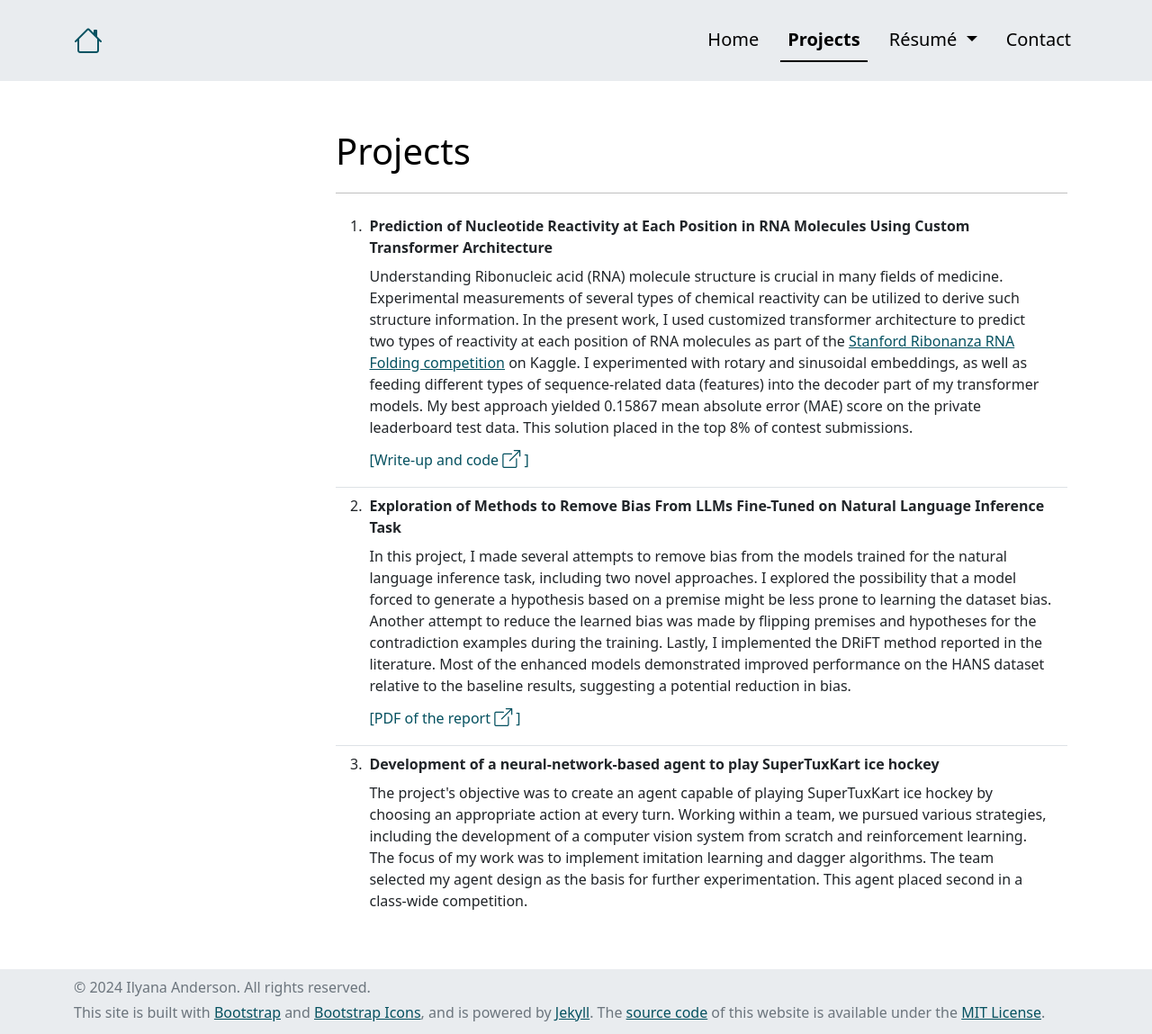
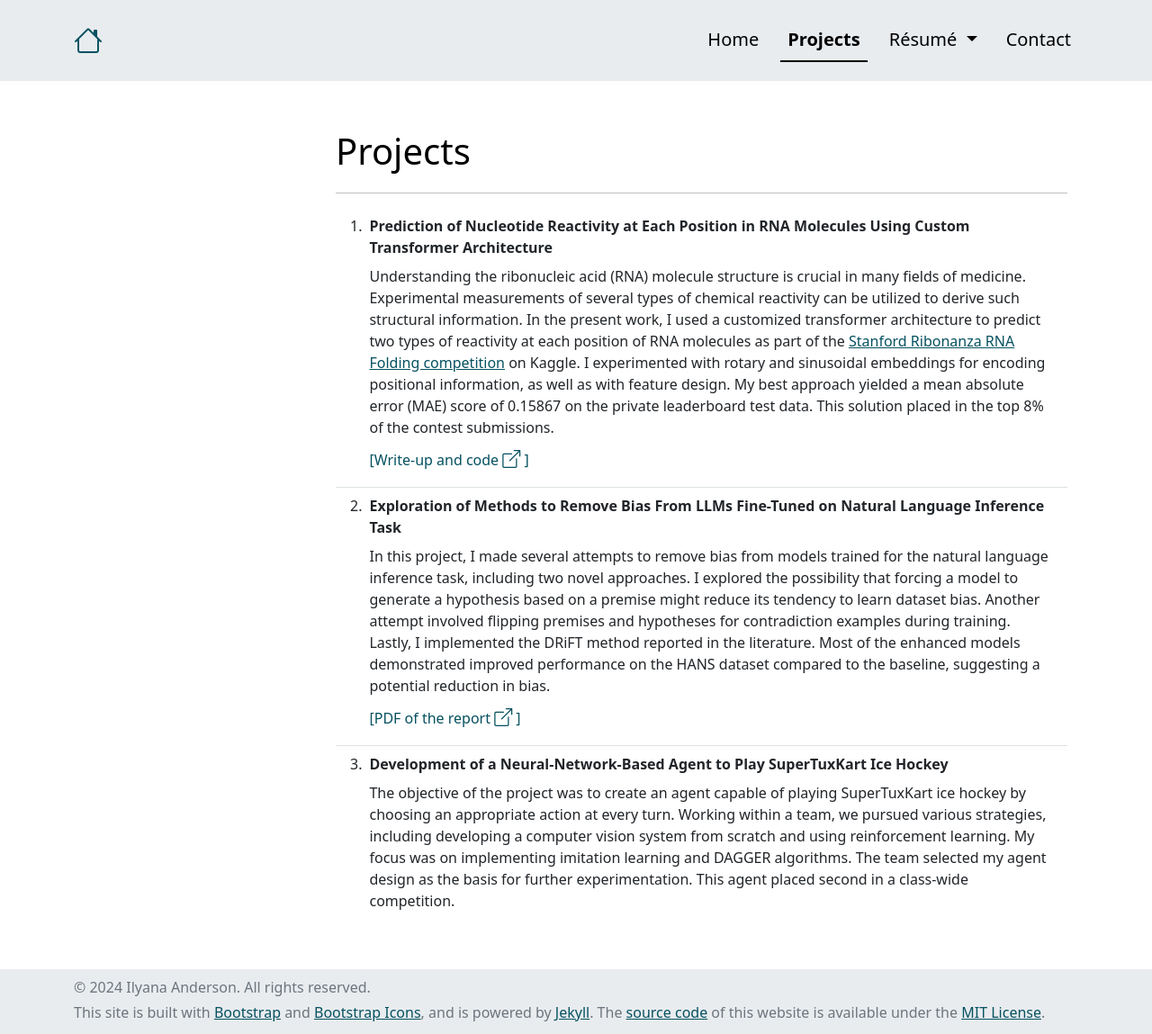
Before and after one commit to ilyanaanderson/ilyanaanderson.github.io, a Jekyll site: the page built from docs/projects.html, in a window 1280 px wide. Shown: the whole page at 90% size. Built offline with Jekyll 4.4.1, drawn with Linux system fonts in a browser that asks for light colours.

Commit message:
updated resume and project descriptions

```diff
--- a/docs/projects.html
+++ b/docs/projects.html
@@ -18,17 +18,17 @@ permalink: /projects
                 <div class="fw-bold mb-2">Prediction of Nucleotide Reactivity at Each Position in RNA Molecules
                   Using Custom Transformer Architecture</div>
                 <div class="mb-2">
-                  Understanding Ribonucleic acid (RNA) molecule structure is crucial in many fields of medicine.
+                  Understanding the ribonucleic acid (RNA) molecule structure is crucial in many fields of medicine.
                   Experimental measurements of several types of chemical reactivity can be utilized to derive such
-                  structure information. In the present work, I used customized transformer architecture to predict
+                  structural information. In the present work, I used a customized transformer architecture to predict
                   two types of reactivity at each position of RNA molecules as part
                   of the
                   <a href="https://www.kaggle.com/competitions/stanford-ribonanza-rna-folding/overview" class="text-info-emphasis">
                     Stanford
                     Ribonanza RNA Folding competition</a> on Kaggle. I experimented with rotary and sinusoidal
-                    embeddings, as well as feeding different types of sequence-related data (features) into the decoder
-                    part of my transformer models. My best approach yielded 0.15867 mean absolute error (MAE)
-                    score on the private leaderboard test data. This solution placed in the top 8% of contest
+                    embeddings for encoding positional information, as well as with feature design. My best approach
+                    yielded a mean absolute error (MAE) score of 0.15867 on the private leaderboard test data.
+                    This solution placed in the top 8% of the contest
                     submissions.
                 </div>
                 <div class="mb-2">
@@ -42,13 +42,13 @@ permalink: /projects
               <div class="ms-2 me-auto">
                 <div class="fw-bold mb-2">Exploration of Methods to Remove Bias From LLMs Fine-Tuned on Natural
                   Language Inference Task</div>
-                <div class="mb-2">In this project, I made several attempts to remove bias from the models trained
+                <div class="mb-2">In this project, I made several attempts to remove bias from models trained
                   for the natural language inference task, including two novel approaches. I explored the possibility
-                  that a model forced to generate a hypothesis based on a premise might be less prone to learning the
-                  dataset bias. Another attempt to reduce the learned bias was made by flipping premises and hypotheses
-                  for the contradiction examples during the training. Lastly, I implemented the DRiFT method reported in
+                  that forcing a model to generate a hypothesis based on a premise might reduce its tendency to learn
+                  dataset bias. Another attempt involved flipping premises and hypotheses
+                  for contradiction examples during training. Lastly, I implemented the DRiFT method reported in
                   the literature. Most of the enhanced models demonstrated improved performance on the HANS dataset
-                  relative to the baseline results, suggesting a potential reduction in bias.</div>
+                  compared to the baseline, suggesting a potential reduction in bias.</div>
                 <div class="mb-2">
                   <a href="/NLP_report.pdf" class="text-info-emphasis text-decoration-none" title="View PDF" data-bs-toggle="tooltip">
                     [PDF of the report <i class="bi bi-box-arrow-up-right fs-5"></i> ]
@@ -58,13 +58,12 @@ permalink: /projects
             </li>
             <li class="list-group-item d-flex justify-content-between align-items-start">
               <div class="ms-2 me-auto">
-                <div class="fw-bold mb-2">Development of a neural-network-based agent to play SuperTuxKart ice hockey</div>
-                <div class="mb-2">The project's objective was to create an agent capable of playing SuperTuxKart ice
-                  hockey by choosing an appropriate action at every turn. Working within a team, we pursued various
-                  strategies, including the development of a computer vision system from scratch and reinforcement
-                  learning. The focus of my work was to implement imitation learning and dagger algorithms. The team
-                  selected my agent design as the basis for further experimentation. This agent placed second in a
-                  class-wide competition.</div>
+                <div class="fw-bold mb-2">Development of a Neural-Network-Based Agent to Play SuperTuxKart Ice Hockey</div>
+                <div class="mb-2">The objective of the project was to create an agent capable of playing SuperTuxKart
+                  ice hockey by choosing an appropriate action at every turn. Working within a team, we pursued various
+                  strategies, including developing a computer vision system from scratch and using reinforcement learning.
+                  My focus was on implementing imitation learning and DAGGER algorithms. The team selected my agent design
+                  as the basis for further experimentation. This agent placed second in a class-wide competition.</div>
 
               </div>
             </li>
```
Also changed, not shown: 1 other file.
